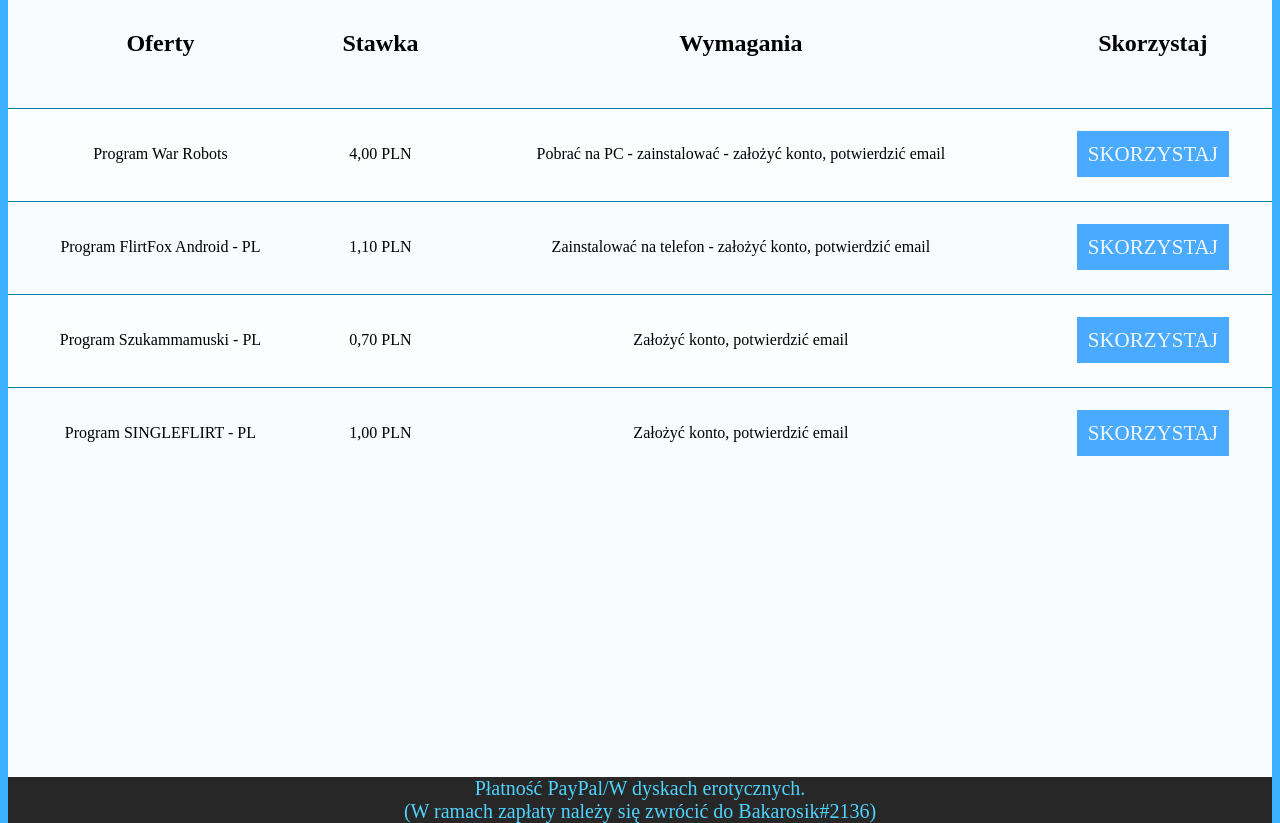
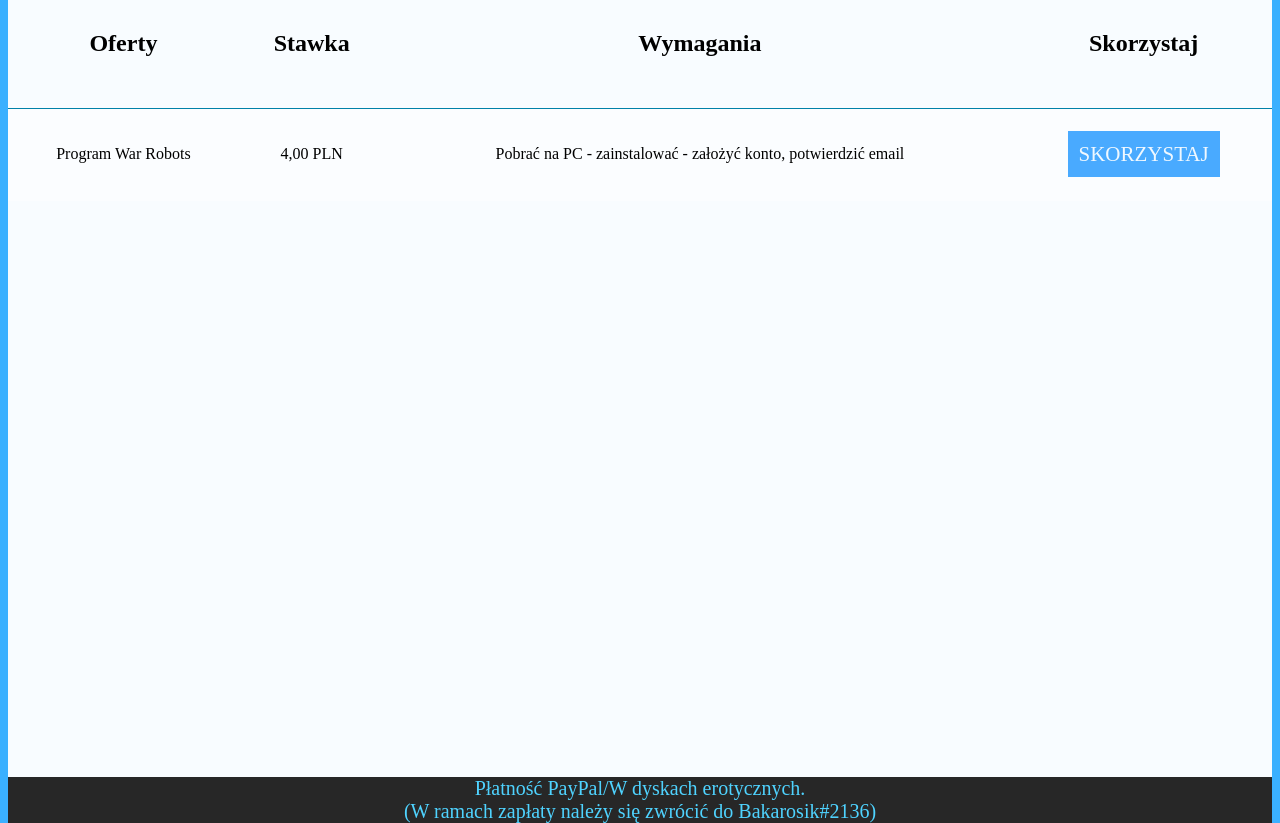
Before and after one commit to ASAPARO/BakarosikLandingPage, a plain HTML site: page index.html in a window 1280 px wide. Shown: the part 81-904 px from the top of the page. Drawn offline with Linux system fonts and the light colour scheme.

Commit message:
Update index.html

```diff
--- a/index.html
+++ b/index.html
@@ -24,25 +24,7 @@
                 <td>Program War Robots</td>
                 <td>4,00 PLN</td>
                 <td>Pobrać na PC - zainstalować - założyć konto, potwierdzić email</td>
-                <td><a href="https://redirecting5.eu/p/98wB/6T9I/P1qF" class="ofert_button">Skorzystaj</a></td>
-            </tr>
-            <tr>
-                <td>Program FlirtFox Android - PL</td>
-                <td>1,10 PLN</td>
-                <td>Zainstalować na telefon - założyć konto, potwierdzić email</td>
-                <td><a href="https://redirecting5.eu/p/98wB/t1Yi/y4WZ" class="ofert_button">Skorzystaj</a></td>
-            </tr>
-            <tr>
-                <td>Program Szukammamuski - PL</td>
-                <td>0,70 PLN</td>
-                <td>Założyć konto, potwierdzić email</td>
-                <td><a href="https://redirecting5.eu/p/98wB/bPs8/4NPS" class="ofert_button">Skorzystaj</a></td>
-            </tr>
-            <tr>
-                <td>Program SINGLEFLIRT - PL</td>
-                <td>1,00 PLN</td>
-                <td>Założyć konto, potwierdzić email</td>
-                <td><a href="https://redirecting5.eu/p/98wB/e7Da/m1Wc" class="ofert_button">Skorzystaj</a></td>
+                <td><a href="https://redirecting7.eu/p/WgR5/6T9I/64s2" class="ofert_button">Skorzystaj</a></td>
             </tr>
         </table>
     </div>
```
